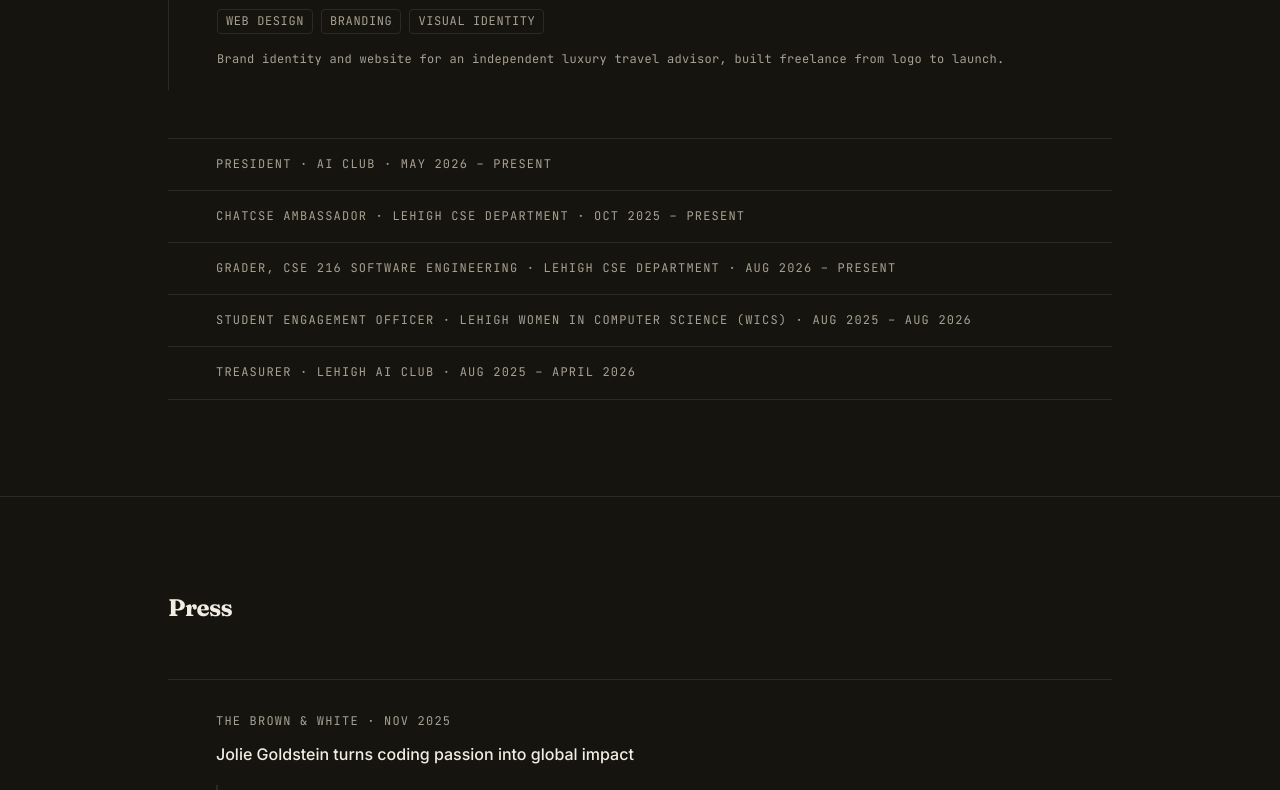
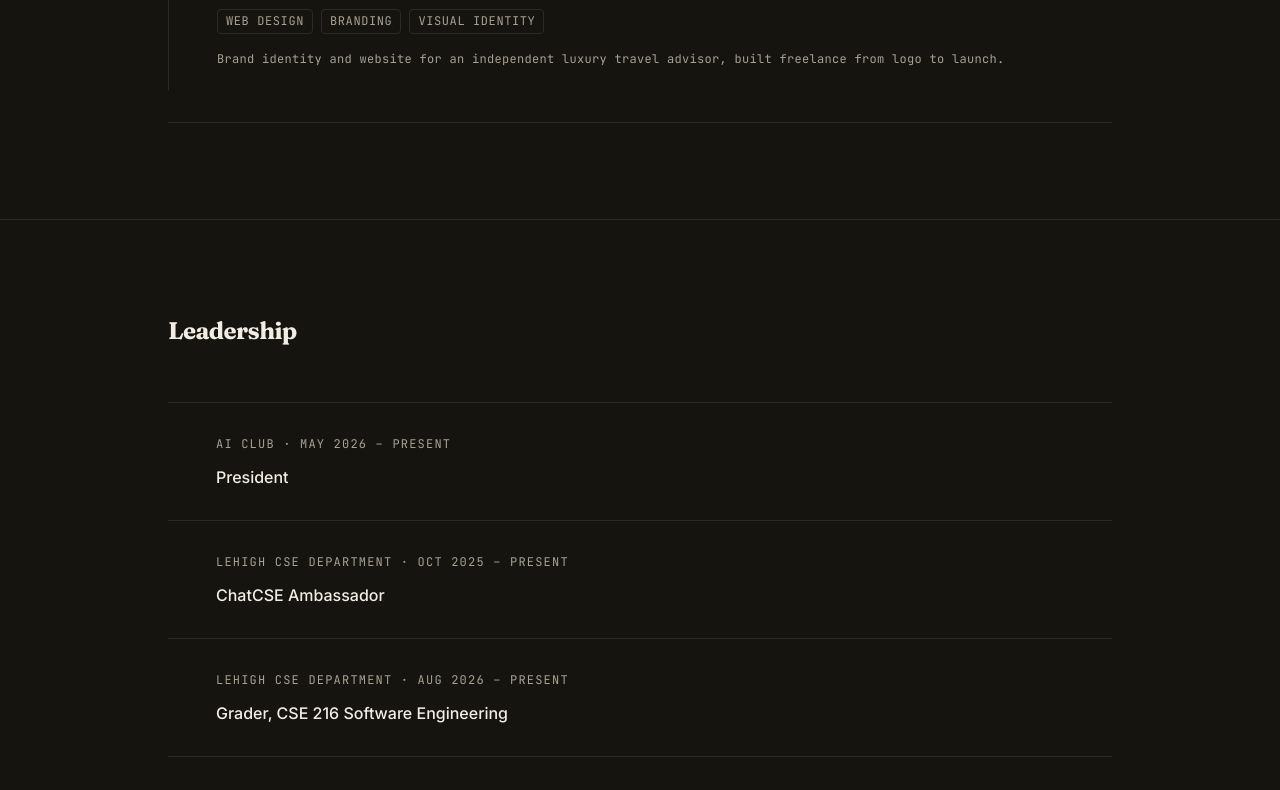
Before and after one commit to jog228/jolie-goldstein-portfolio, a Next.js app: page / in a window 1280 px wide. Shown: the part 4020-4810 px from the top of the page. Built offline with nearby package versions, Linux system fonts and the light colour scheme.

Commit message:
updated experience.tsx and page.tsx

```diff
--- a/app/page.tsx
+++ b/app/page.tsx
@@ -2,6 +2,7 @@ import { Header } from '@/components/layout/Header'
 import { Footer } from '@/components/layout/Footer'
 import { Hero } from '@/components/sections/Hero'
 import { Experience } from '@/components/sections/Experience'
+import { Leadership } from '@/components/sections/Leadership'
 import { About } from '@/components/sections/About'
 import { Skills } from '@/components/sections/Skills'
 import { Press } from '@/components/sections/Press'
@@ -15,8 +16,9 @@ export default function Home() {
         <Hero />
         <About />
         <Experience />
+        <Leadership />
+        <Skills />
         <Press />
-        <Skills />
         <Contact />
       </main>
       <Footer />
--- a/components/sections/Experience.tsx
+++ b/components/sections/Experience.tsx
@@ -234,20 +234,6 @@ export function Experience() {
           </ScrollReveal>
         ))}
 
-        {/* ── Leadership list ── */}
-        <ul className="list-none mt-4" role="list">
-          {leadership.map((item, i) => (
-            <ScrollReveal key={item.organization} delay={0.1 + i * 0.05}>
-              <li className="border-t border-hairline py-4 flex items-baseline gap-6">
-                <span className="font-mono text-2xs tracking-widest uppercase text-muted shrink-0 select-none w-6" aria-hidden />
-                <p className="font-mono text-2xs tracking-widest uppercase text-muted">
-                  {item.role} · {item.organization} · {item.dates}
-                </p>
-              </li>
-            </ScrollReveal>
-          ))}
-        </ul>
-
         <div className="border-t border-hairline" />
       </Container>
     </section>
```
